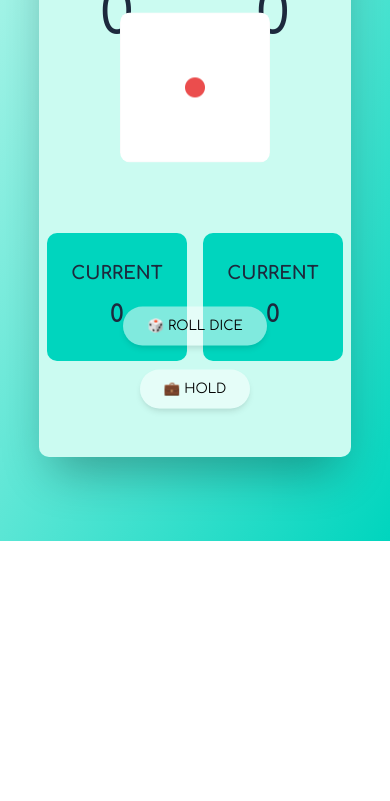
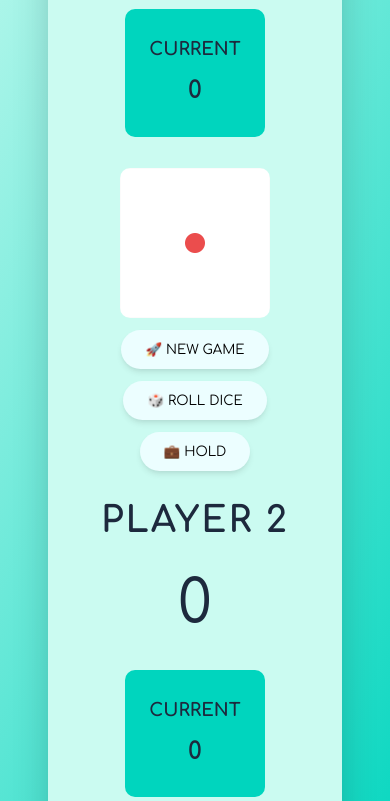
Before and after one commit to EvolvedAdrian/pig-game, a website: page index.html in a window 390 px wide. Shown: the part 303-1104 px from the top of the page. Before the commit the page ends 844 px from the top, so only its background shows below. Drawn offline with nearby package versions, Linux system fonts and the light colour scheme; files that its build step writes are made by us from their sources.

Commit message:
feat: implement responsive layout

```diff
--- a/sass/_base.scss
+++ b/sass/_base.scss
@@ -56,6 +56,10 @@ html {
   scroll-behavior: smooth;
   scrollbar-width: thin;
   font-size: 62.5%;
+
+  @media (max-width: 60em) {
+    scrollbar-color: var(--color-primary-mark) var(--color-primary-bg);
+  }
 }
 
 body {
@@ -68,6 +72,11 @@ body {
   display: flex;
   justify-content: center;
   align-items: center;
+
+  @media (max-width: 60em) {
+    height: auto;
+    padding: 4.8rem;
+  }
 }
 
 ul {
--- a/sass/components/_action-menu.scss
+++ b/sass/components/_action-menu.scss
@@ -4,17 +4,38 @@
     left: 50%;
     transform: translate(-50%, -50%);
     height: 100%;
+    width: 100%;
     display: flex;
     flex-direction: column;
     align-items: center;
     gap: 2.4rem;
     padding: 4.8rem 0;
+
+    @media (max-width: 60em){
+        position: static;
+        flex-direction: row;
+        justify-content: center;
+        gap: 1.2rem;
+        transform: translate(0);
+        height: auto;
+        padding: 0 3.2rem;
+        order: -1;
+        background-color: var(--color-primary-bg);
+    }
+
+    @media (max-width: 37.5em){
+        flex-direction: column;
+    }
 }
 
 .dice-img {
     width: 15rem;
     margin: auto 0;
     border-radius: 1rem;
+
+    @media (max-width: 60em){
+        order: -1;
+    }
 }
 
 .dice-img:hover{
--- a/sass/components/_click.scss
+++ b/sass/components/_click.scss
@@ -3,10 +3,10 @@
     border-radius: 2rem;
     text-transform: uppercase;
     box-shadow: var(--shadow-medium);
-    background-color: var(--color-grey-white-50);
-    transition: transform 0.2s;
+    background-color: var(--color-accent-bg-light);
+    transition: transform 0.15s;
 }
 
 .button:hover{
-    transform: translateY(-0.2rem);
+    transform: translateY(-0.3rem);
 }
--- a/sass/components/_player.scss
+++ b/sass/components/_player.scss
@@ -8,6 +8,19 @@
     opacity: 0.3;
     gap: 1.2rem;
     min-height: fit-content;
+
+    @media (max-width: 60em){
+        --player-mobile-padding: 3.2rem;
+        &:first-child{
+            order: -2;
+            padding-bottom: var(--player-mobile-padding);
+            margin-bottom: -1px;
+        }
+        &:nth-child(2){
+            padding-top: var(--player-mobile-padding);
+            margin-top: -1px;
+        }
+    }
 }
 
 .player[data-active="true"] {
--- a/sass/layout/_game-container.scss
+++ b/sass/layout/_game-container.scss
@@ -9,4 +9,11 @@
   overflow-y: auto;
   scrollbar-width: thin;
   scrollbar-color: var(--color-primary-mark) var(--color-primary-bg);
+
+  @media (max-width:60em){
+      flex-direction: column;
+      width: 100%;
+      height: 100%;
+      border-radius: 1.5rem;
+  }
 }
```
